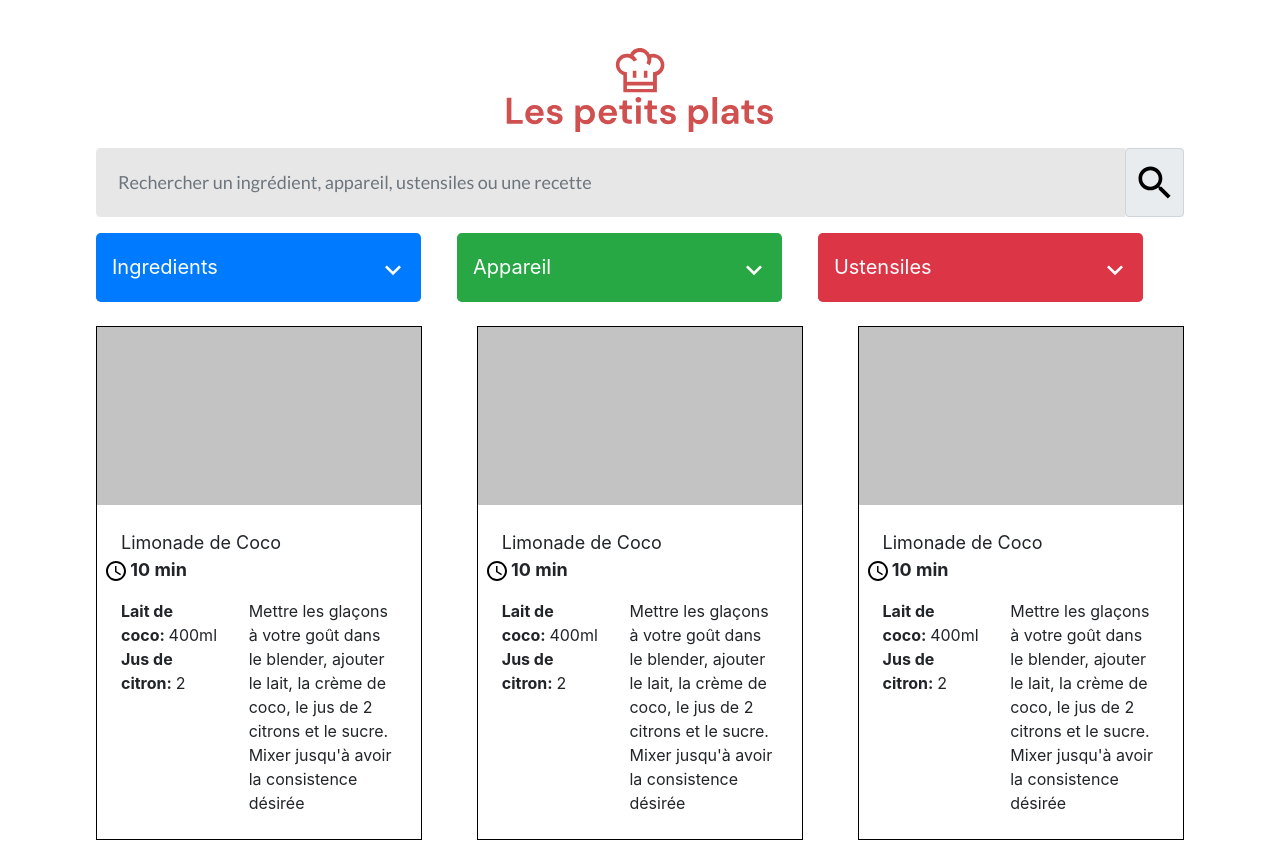
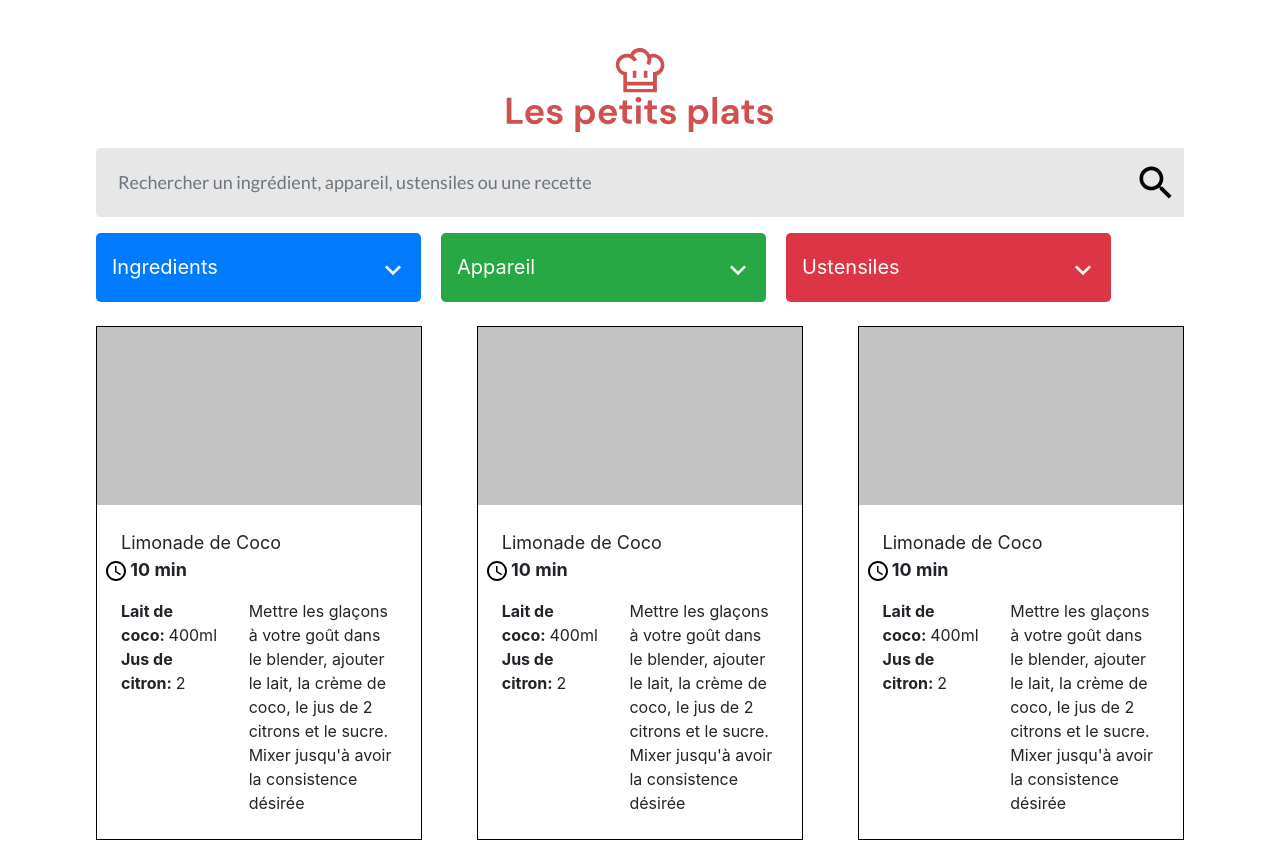
Before and after one commit to LouisMaupas/LesPetitsPlats, a website: page index.html in a window 1280 px wide. Shown: the top 842 px of the page. Drawn offline with nearby package versions, Linux system fonts and the light colour scheme.

Commit message:
logo search integrated + new TODO

```diff
--- a/index.html
+++ b/index.html
@@ -43,7 +43,7 @@
                 </button>
             </div>
             <div class="dropdown">
-                <div class="dropdown-header dropdown-header--white mr-3">
+                <div class="dropdown-header dropdown-header--white">
                     <input type="text" name="ingredients" id="ingredients" placeholder="Ingredients" class="btn-lg btn-primary inputs"/>
                     <img class="dropdown-arrow" src="public/logos/logo-arrow-bot.svg" />
                 </div>
@@ -88,7 +88,7 @@
                 </button>
             </div>
             <div class="dropdown">
-                <div class="dropdown-header dropdown-header--white mr-3">
+                <div class="dropdown-header dropdown-header--white">
                     <input type="text" name="Appareil" id="Appareil" placeholder="Appareil" class="btn-lg btn-success inputs"/>
                     <img class="dropdown-arrow" src="public/logos/logo-arrow-bot.svg" />
                 </div>
--- a/public/css/style.css
+++ b/public/css/style.css
@@ -3,6 +3,10 @@ body {
     --blue: #007bff;
     --green: #28a745;
     --red: #dc3545;
+}
+
+body * {
+    box-sizing: border-box;
 }
 
 #main {
@@ -27,6 +31,12 @@ body {
     color: black;
     font-size: 18px;
     font-family: 'Lato', sans-serif;
+}
+
+#basic-addon1 {
+    background-color: #e7e7e7;
+    border-radius: 0;
+    border: 0;
 }
 
 .navbar {
@@ -58,6 +68,7 @@ body {
     width: 100%;
 }
 
+
 .inputs:focus {
     width: 800px;
     transition-property: width;
@@ -81,6 +92,7 @@ body {
 .dropdown-arrow {
     margin-left: -40px;
     cursor: pointer;
+    /* zindex et position relative */
 }
 
 .dropdown-body {
--- a/src/dropdown.js
+++ b/src/dropdown.js
@@ -10,6 +10,7 @@ function dropdown () {
       header = target.parentNode,
       input = target.parentNode.children[0],
       body = target.parentNode.parentNode.children[1];
+      // TODO Si le mot-clé recherche est deja la ne rien faire
       inputPlaceholder = input.placeholder;
     //  dropdowns.forEach(dropdowns => dropdowns.style.cursor = "not-allowed");
       input.classList.add('input--open');
@@ -38,6 +39,9 @@ function dropdown () {
 
   /* fermeture*/
   let input;
+
+  /*TODO Au moment de faire l'ouverture d'un dropdown on parcours une boucle sur les 3 dropdown
+  et on ferme les 3 */
   window.onclick = function hideDropdown (e) {
     if (e.path[0].classList.contains('inputs')) {
       return input = e.target.parentNode.children[0];
```
Also changed, not shown: src/index.js (+7 -4 lines).
